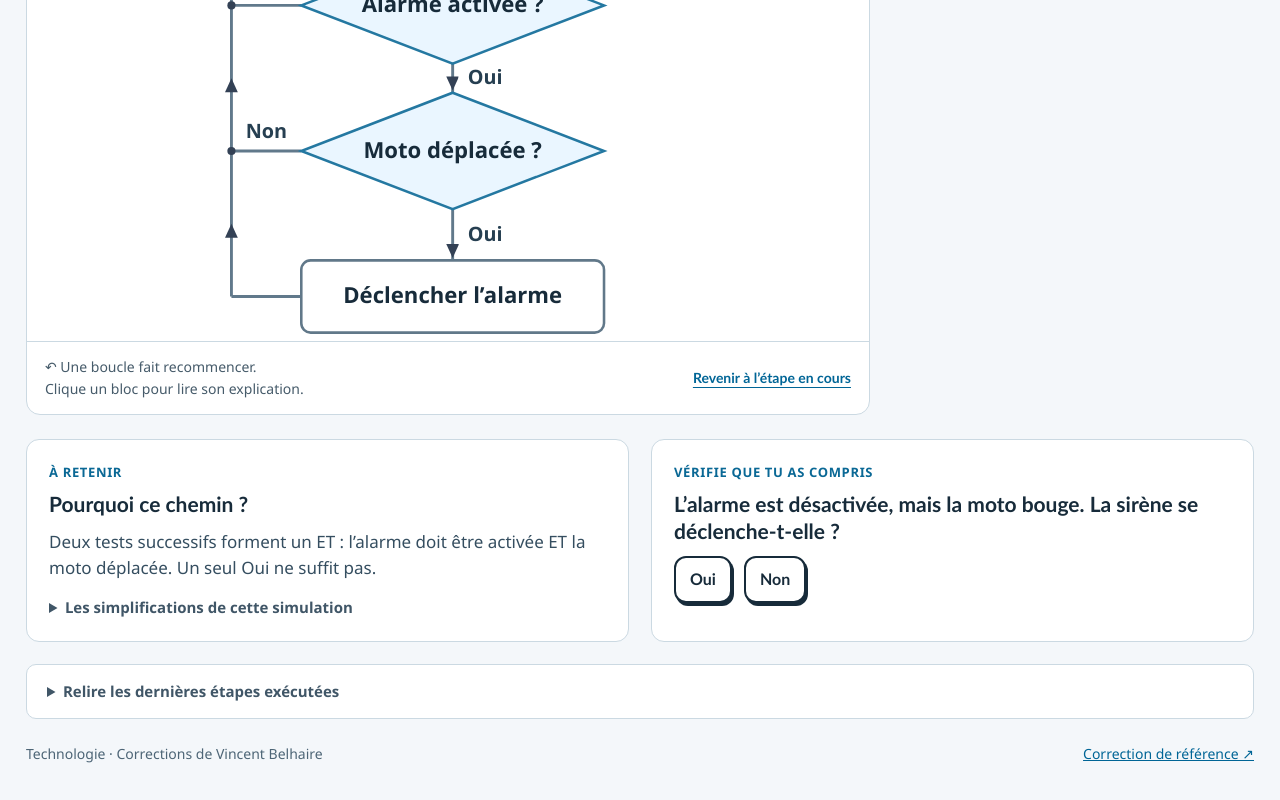
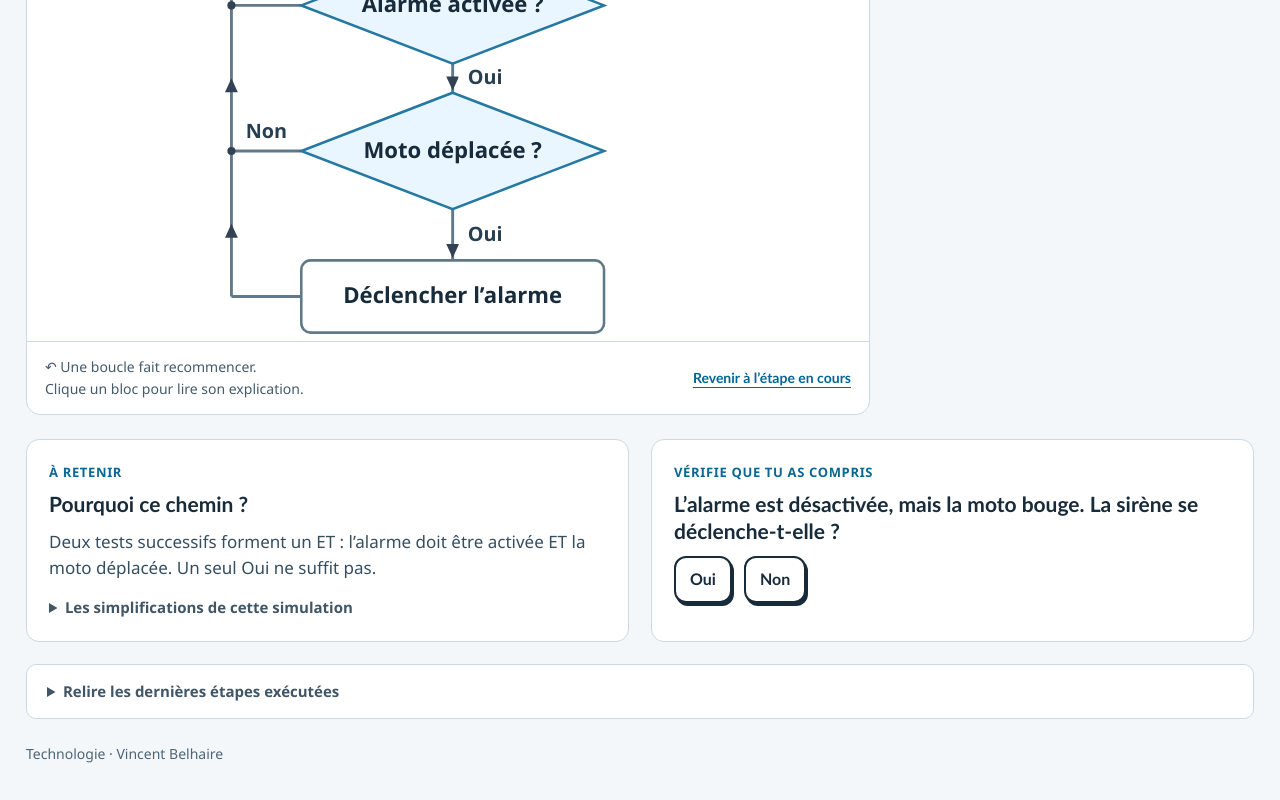
Before and after one commit to Vincent-Belhaire/Correction-Logigramme-1, a plain HTML site: page index.html in a window 1280 px wide. Shown: the part 940-1740 px from the top of the page. Drawn offline with Linux system fonts and the light colour scheme.

Commit message:
index.html

```diff
--- a/index.html
+++ b/index.html
@@ -30,7 +30,7 @@
 <aside class="lab-panel" aria-labelledby="sensors-title"><div class="panel-top"><h2 id="sensors-title"><span class="section-number">2</span> Règle les capteurs</h2></div><p class="lab-intro">Ces commandes remplacent les vrais capteurs. Tu peux les modifier pendant la simulation.</p><div id="controls"></div></aside>
 <section class="equipment" aria-labelledby="outputs-title"><div class="panel-top"><h2 id="outputs-title"><span class="section-number">4</span> Observe les actions</h2></div><div class="equipment-body"><div id="outputs"></div><div id="memory"></div></div></section></div>
 <div class="learning-grid"><section class="lesson"><div class="eyebrow">À RETENIR</div><h2 id="lesson-title">Pourquoi ce chemin ?</h2><p id="lesson"></p><details><summary>Les simplifications de cette simulation</summary><p id="note"></p></details></section><section class="challenge"><div class="eyebrow">VÉRIFIE QUE TU AS COMPRIS</div><h2 id="question"></h2><div id="answers"></div><p id="feedback" aria-live="polite"></p></section></div>
-<details class="trace"><summary>Relire les dernières étapes exécutées</summary><ol id="trace"></ol></details><footer class="main-footer"><span>Technologie · Corrections de Vincent Belhaire</span><a id="source" target="_blank" rel="noopener">Correction de référence ↗</a></footer></main></div>
+<details class="trace"><summary>Relire les dernières étapes exécutées</summary><ol id="trace"></ol></details><footer class="main-footer"><span>Technologie · Vincent Belhaire</span><a id="source" target="_blank" rel="noopener"></a></footer></main></div>
 <dialog id="guide"><div class="dialog-top"><span class="eyebrow">LES REPÈRES</span><button id="close-help" aria-label="Fermer les repères">✕</button></div><h2>Lire, décider, agir.<br>Et recommencer.</h2><div class="guide-row"><span class="guide-shape start">Début</span><p><b>Le départ.</b> Il indique où commence le programme.</p></div><div class="guide-row"><span class="guide-shape test">?</span><p><b>Le losange pose une question.</b> Le programme lit une information, puis suit Oui ou Non.</p></div><div class="guide-row"><span class="guide-shape action">Action</span><p><b>Le rectangle donne un ordre.</b> Un moteur, une sirène ou un afficheur agit. Certaines actions traitent aussi des données.</p></div><div class="guide-row"><span class="guide-loop">↶</span><p><b>Une flèche de retour crée une boucle.</b> Le programme répète un test ou une suite d’étapes.</p></div><p class="guide-tip"><b>Pour expérimenter :</b> choisis une situation, fais « Avancer d’un pas », puis observe. Une entrée modifiée est prise en compte au prochain passage dans son test. Clique un bloc pour lire son explication, sans déplacer le programme.</p><p class="guide-tip">Les boutons et menus remplacent les vrais capteurs. Les voyants montrent les actions ; aucune sirène sonore n’est jouée. En pause, tu peux lire à ton rythme.</p><label class="motion-option"><input type="checkbox" id="motion"> Réduire les animations</label></dialog>
 <script>const SERIES=1;</script><script>
 const Q=(id,label,row,yes,no,sensor,test,explain,lane=0)=>({id,label,row,yes,no,sensor,test,explain,lane,type:'test'});
```
